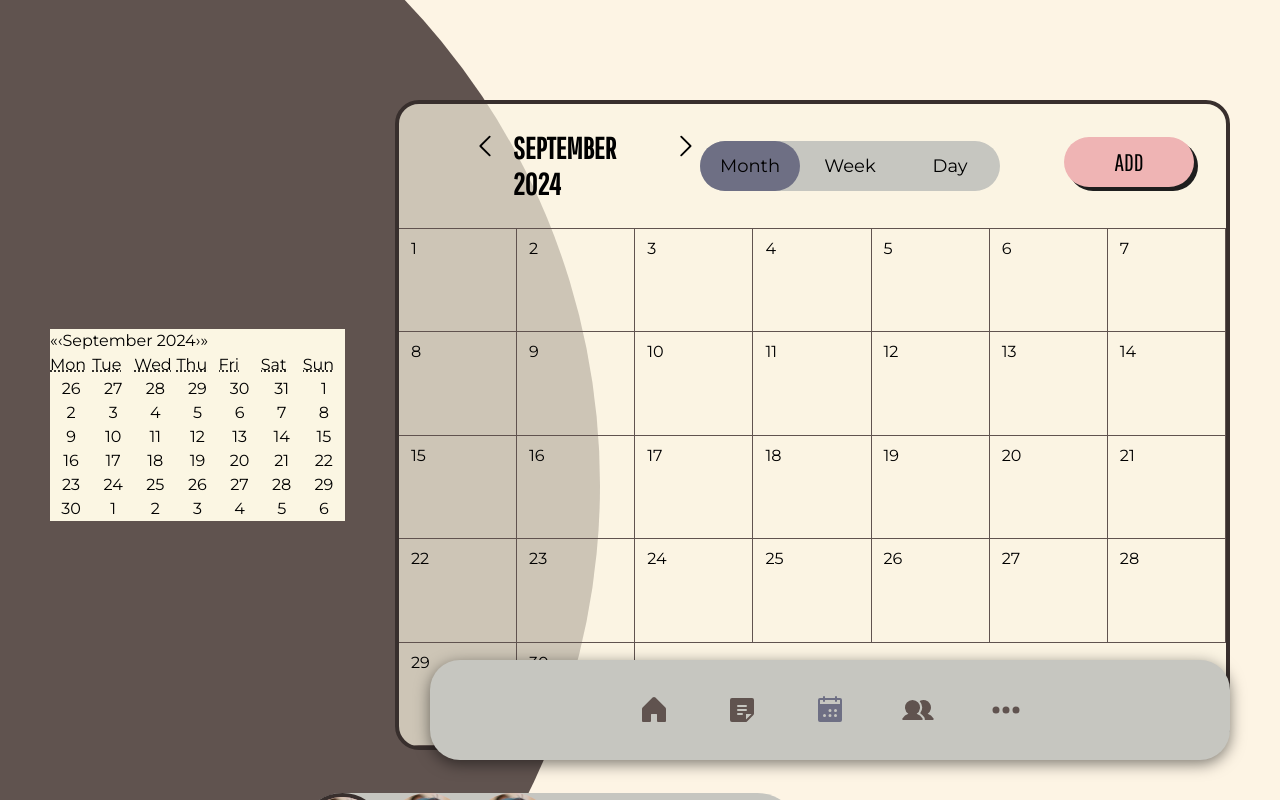
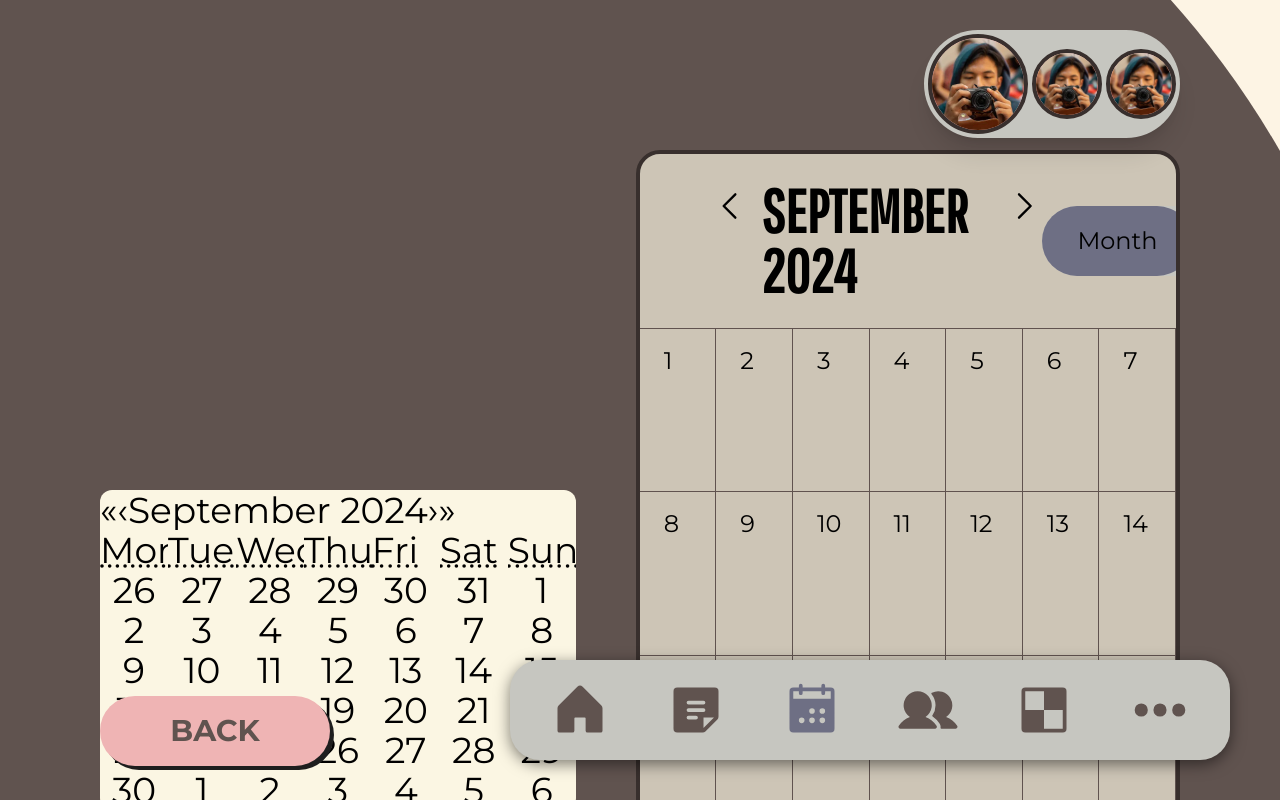
Before and after one commit to koningmalik412/3801-smart-table, a React (Create React App) app: page /calendar in a window 1280 px wide. Built offline with nearby package versions, Linux system fonts and the light colour scheme.

Commit message:
Adjusted consistency and dimensions for homepage, calendar, profiles

```diff
--- a/src/App.js
+++ b/src/App.js
@@ -13,6 +13,7 @@ import {
   CalendarDots,
   Users,
   DotsThreeOutline,
+  Checkerboard,
 } from "@phosphor-icons/react";
 import Community from "./pages/Community";
 
@@ -20,11 +21,12 @@ function App() {
   const location = useLocation();
 
   const navLinks = [
-    { path: "/", icon: <House size={32} weight="fill" /> },
-    { path: "/community", icon: <Note size={32} weight="fill" /> },
-    { path: "/calendar", icon: <CalendarDots size={32} weight="fill" /> },
-    { path: "/profiles", icon: <Users size={32} weight="fill" /> },
-    { path: "/settings", icon: <DotsThreeOutline size={32} weight="fill" /> },
+    { path: "/", icon: <House size={60} weight="fill" /> },
+    { path: "/community", icon: <Note size={60} weight="fill" /> },
+    { path: "/calendar", icon: <CalendarDots size={60} weight="fill" /> },
+    { path: "/profiles", icon: <Users size={60} weight="fill" /> },
+    { path: "/games", icon: <Checkerboard size={60} weight="fill" /> },
+    { path: "/settings", icon: <DotsThreeOutline size={60} weight="fill" /> },
   ];
 
   return (
@@ -43,7 +45,7 @@ function App() {
         <Header navLinks={navLinks} />
       </div>
 
-      {location.pathname === "/" && <Footer />}
+      {/* {location.pathname === "/" && <Footer />} */}
     </div>
   );
 }
--- a/src/index.css
+++ b/src/index.css
@@ -20,3 +20,7 @@ body {
 h1, h2, h3, h4, h5 {
   font-family: "Pathway Gothic One", sans-serif;
 }
+
+h6 {
+  font-family: "Montserrat", sans-serif;
+}
--- a/src/pages/Calendar/index.js
+++ b/src/pages/Calendar/index.js
@@ -20,44 +20,49 @@ const CalendarPage = () => {
 
   return (
     <div className="overflow-hidden w-full h-screen relative">
-      <div className="bg-brown w-[700px] -top-[215px] -left-[100px] h-[1400px] rounded-r-full absolute"></div>
-      <div className="px-[50px] pt-[100px] w-full h-screen">
-        <div className="w-full h-[650px] relative mb-[50px] flex flex-row">
-          <div className="w-[300px] bg-base mr-[50px] my-auto">
-            <Calendar onChange={onChange} value={date} />
+      <div className="bg-brown w-[1500px] -top-[300px] -left-[100px] h-[1800px] rounded-r-full absolute"></div>
+      <div className="px-[100px] pt-[150px] w-full h-screen">
+        <div className="w-full h-[1000px] relative mb-[50px] flex flex-row">
+          <div className="w-[700px] bg-base mr-[60px] my-auto rounded-xl">
+            <Calendar
+              onChange={onChange}
+              value={date}
+              className="text-4xl"
+              style={{ width: '100%', borderRadius: '3rem'}}
+            />
           </div>
           <div className="h-full flex flex-col border-4 border-darkbrown rounded-3xl grow bg-base bg-opacity-70 overflow-hidden">
-            <div className="w-full h-[125px] border-b border-b-brown flex flex-row items-center justify-between px-8">
-              <h2 className="text-3xl font-bold ms-10 flex">
-                <CaretLeft size={32} className="me-3" /> SEPTEMBER 2024{" "}
-                <CaretRight size={32} className="ms-3" />
+            <div className="w-full h-[175px] border-b border-b-brown flex flex-row items-center justify-between px-8">
+              <h2 className="text-6xl font-bold ms-10 flex">
+                <CaretLeft size={50} className="me-3" /> SEPTEMBER 2024{" "}
+                <CaretRight size={50} className="ms-3" />
               </h2>
               <div className="flex flex-row gap-16">
                 <div className="flex">
-                  <div className="bg-gray w-[300px] h-[50px] rounded-full flex flex-row">
-                    <div className="bg-blue w-[100px] h-[50px] rounded-full flex justify-center">
-                      <p className="text-lg my-auto">Month</p>
+                  <div className="bg-gray w-[500px] h-[70px] rounded-full flex flex-row">
+                    <div className="bg-blue w-[150px] h-[70px] rounded-full flex justify-center">
+                      <p className="text-2xl my-auto">Month</p>
                     </div>
-                    <div className=" w-[100px] h-[50px] rounded-full flex justify-center">
-                      <p className="text-lg my-auto">Week</p>
+                    <div className="w-[150px] h-[70px] rounded-full flex justify-center">
+                      <p className="text-2xl my-auto">Week</p>
                     </div>
-                    <div className=" w-[100px] h-[50px] rounded-full flex justify-center">
-                      <p className="text-lg my-auto">Day</p>
+                    <div className="w-[150px] h-[70px] rounded-full flex justify-center">
+                      <p className="text-2xl my-auto">Day</p>
                     </div>
                   </div>
                 </div>
                 <Link to="/" className="relative -top-1">
-                  <div className="bg-pink rounded-full w-[130px] h-[50px] flex justify-center shadow-3xl absolute z-10">
-                    <h3 className="text-2xl my-auto">ADD</h3>
+                  <div className="bg-pink rounded-full w-[250px] h-[70px] flex justify-center shadow-3xl absolute z-10">
+                    <h6 className="text-3xl my-auto font-semibold text-brown">Add an event</h6>
                   </div>
-                  <div className="bg-black rounded-full w-[130px] h-[50px] flex justify-center shadow-3xl relative z-0 top-1 left-1"></div>
+                  <div className="bg-black rounded-full w-[250px] h-[70px] flex justify-center shadow-3xl relative z-0 top-1 left-1"></div>
                 </Link>
               </div>
             </div>
             <div className="flex-1">
               <div className="grid grid-cols-7 grid-rows-5 w-full h-full">
                 {septDays.map((i) => (
-                  <div className="border-b border-r border-brown py-2 px-3">
+                  <div className="border-b border-r border-brown py-4 px-6 text-2xl" key={i}>
                     {i}
                   </div>
                 ))}
@@ -65,37 +70,38 @@ const CalendarPage = () => {
             </div>
           </div>
         </div>
-        <div className="w-full h-[70px] relative flex items-center justify-between">
-          <Link to="/" className="relative -top-1">
-            <div className="bg-pink rounded-full w-[170px] h-[50px] flex justify-center shadow-3xl absolute z-10">
-              <h3 className="text-2xl my-auto">BACK</h3>
-            </div>
-            <div className="bg-black rounded-full w-[170px] h-[50px] flex justify-center shadow-3xl relative z-0 top-1 left-1"></div>
-          </Link>
-          <div className="bg-gray w-[500px] h-[85px] rounded-full flex flex-row">
-            <div className="bg-pink w-[85px] rounded-full border-4 border-darkbrown">
+
+        <div className="absolute top-[30px] right-[100px] rounded-full bg-gray p-1 flex items-center gap-1 shadow-xl">
+          <div className="bg-pink w-[100px] h-[100px] rounded-full border-4 border-darkbrown flex justify-center items-center">
             <img
               src={malikdp}
-                className="object-fill rounded-full"
+              className="object-fill rounded-full w-full h-full"
               alt="Malik DP"
             />
           </div>
-            <div className="bg-pink w-[85px] rounded-full ">
+          <div className="bg-pink w-[70px] h-[70px] rounded-full border-4 border-darkbrown flex justify-center items-center">
             <img
               src={malikdp}
-                className="object-fill rounded-full"
+              className="object-fill rounded-full w-full h-full"
               alt="Malik DP"
             />
           </div>
-            <div className="bg-pink w-[85px] rounded-full ">
+          <div className="bg-pink w-[70px] h-[70px] rounded-full border-4 border-darkbrown flex justify-center items-center">
             <img
               src={malikdp}
-                className="object-fill rounded-full"
+              className="object-fill rounded-full w-full h-full"
               alt="Malik DP"
             />
           </div>
         </div>
-          <div className="bg-gray w-[350px] h-full rounded-full"></div>
+
+        <div className="absolute left-[100px] bottom-[30px]">
+          <Link to="/" className="relative -top-1">
+            <div className="bg-pink rounded-full w-[230px] h-[70px] flex justify-center shadow-3xl absolute z-10">
+              <h6 className="text-3xl my-auto font-semibold text-brown">BACK</h6>
+            </div>
+            <div className="bg-black rounded-full w-[230px] h-[70px] flex justify-center shadow-3xl relative z-0 top-1 left-1"></div>
+          </Link>
         </div>
       </div>
     </div>
--- a/src/pages/Header/index.js
+++ b/src/pages/Header/index.js
@@ -5,7 +5,7 @@ function Header({ navLinks }) {
   const location = useLocation();
 
   return (
-    <div className="pl-[50px] pr-[50px] w-[900px] flex align-items-center justify-end">
+    <div className="pl-[50px] pr-[50px] w-[820px] flex align-items-center justify-end">
       <nav className="bg-gray rounded-[30px] shadow-[0px_4px_15px_rgba(0,0,0,0.5)] px-0 py-4 mt-1 ml-auto w-full h-[100px] flex justify-center align-items-center">
         <div className="flex justify-between items-center">
           <div
--- a/src/pages/Homepage/index.js
+++ b/src/pages/Homepage/index.js
@@ -1,5 +1,12 @@
 import React from "react";
 import { Link } from "react-router-dom";
+import {
+  Note,
+  CalendarDots,
+  Users,
+  DotsThreeOutline,
+  Checkerboard,
+} from "@phosphor-icons/react";
 
 const Homepage = () => {
   return (
@@ -11,64 +18,48 @@ const Homepage = () => {
         <div className="w-4/6 p-4">
           <div className="flex h-[500px] gap-4">
             <Link to="/calendar" className="w-4/6">
-              <div className="h-full p-10 w-full rounded-[30px] shadow-[0px_4px_15px_rgba(0,0,0,0.5)] bg-base">
+              <div className="h-full p-10 w-full rounded-[30px] shadow-[0px_4px_15px_rgba(0,0,0,0.5)] bg-lightblue flex flex-col justify-center items-center">
                 <h3 className="text-9xl text-brown font-bold ml-7 font-pathway">
                   Calendar
                 </h3>
-                {/* <h4 className="text-4xl text-[#7B7E9D] font-bold mb-2 ml-7 italic font-pathway">
-                  Scheduling and Planning
-                </h4> */}
-                {/* <p className="text-xl mt-5 mb-2 pt-4 pr-6 ml-7 text-brown font-montserrat">
-                  Create and manage schedules, and view the latest events on a
-                  timeline. Your family can come together, sit down, and discuss
-                  schedules collaboratively.
-                </p> */}
+                <CalendarDots size={500} weight="fill" style={{ color: '#60534F' }}/>
               </div>
             </Link>
             <Link to="/profiles" className="w-2/6">
-              <div className="h-full p-9 w-full rounded-[30px] shadow-[0px_4px_15px_rgba(0,0,0,0.5)] bg-base">
+              <div className="h-full p-9 w-full rounded-[30px] shadow-[0px_4px_15px_rgba(0,0,0,0.5)] bg-base flex flex-col justify-center items-center">
                 <h3 className="text-9xl text-brown font-bold ml-3 font-pathway">
                   Profiles
                 </h3>
-                <h4 className="text-4xl text-[#7B7E9D] font-bold mb-2 ml-3 italic font-pathway">
-                  Family profiles
-                </h4>
-                {/* <p className="text-sm mt-7 mb-2 ml-3 mr-2 text-brown font-montserrat">
-                  Manage family members and their details, including adding,
-                  editing, and deleting.
-                </p> */}
+                <Users size={300} weight="fill" style={{ color: '#60534F' }}/>
               </div>
             </Link>
           </div>
-          <Link to="/games">
-            <div className="h-[620px] w-full mt-6 p-10 rounded-[30px] shadow-[0px_4px_15px_rgba(0,0,0,0.5)] bg-pink">
-              <h3 className="text-9xl font-bold text-brown ml-7 font-pathway">
-                Games
-              </h3>
-              <h4 className="text-4xl text-[#7B7E9D] font-bold mb-2 italic ml-7 font-pathway">
-                Board games
-              </h4>
-              {/* <p className="text-sm mt-5 mb-2 ml-7 text-brown font-montserrat">
-                Use the table as a space to play board games together.
-              </p> */}
-            </div>
-          </Link>
+          <div className="flex mt-6 gap-4">
+            <Link to="/games" className="w-4/6">
+              <div className="h-[500px] w-full p-10 rounded-[30px] shadow-[0px_4px_15px_rgba(0,0,0,0.5)] bg-pink bg-base flex flex-col justify-center items-center">
+                <h3 className="text-9xl font-bold text-brown ml-7 font-pathway">
+                  Games
+                </h3>
+                <Checkerboard size={500} weight="fill" style={{ color: '#60534F' }}/>
+              </div>
+            </Link>
+            <Link to="/settings" className="w-2/6">
+              <div className="h-[500px] w-full p-10 rounded-[30px] shadow-[0px_4px_15px_rgba(0,0,0,0.5)] bg-base bg-base flex flex-col justify-center items-center">
+                <h3 className="text-9xl font-bold text-brown ml-7 font-pathway">
+                  Settings
+                </h3>
+                <DotsThreeOutline size={500} weight="fill" style={{ color: '#60534F' }}/>
+              </div>
+            </Link>
+          </div>
         </div>
         <div className="w-2/6 p-4">
           <Link to="/community">
-            <div className="h-[1000px] w-full p-10 rounded-[30px] shadow-[0px_4px_15px_rgba(0,0,0,0.5)] bg-yellow">
+            <div className="h-[1000px] w-full p-10 rounded-[30px] shadow-[0px_4px_15px_rgba(0,0,0,0.5)] bg-yellow bg-base flex flex-col justify-center items-center">
               <h3 className="text-9xl font-bold text-brown ml-7 font-pathway">
-                Community Board
+                Event Board
               </h3>
-              <h4 className="text-4xl text-[#7B7E9D] font-bold mb-2 italic ml-7 font-pathway">
-                Event dashboard
-              </h4>
-              {/* <p className="text-sm mb-2 mt-10 pt-4 ml-7 mr-7 text-brown font-montserrat">
-                All important events and dates are posted in the form of
-                post-it-notes, allowing for a quick view of family schedules.
-                The events and dates created can also be added and displayed on
-                the standby screen.
-              </p> */}
+              <Note size={500} weight="fill" style={{ color: '#60534F' }}/>
             </div>
           </Link>
         </div>
--- a/src/pages/Profiles/index.js
+++ b/src/pages/Profiles/index.js
@@ -7,36 +7,36 @@ const Modal = ({ onOpen, onClose }) => {
 
   return (
     <div className="fixed inset-0 z-50 flex items-center justify-center w-full h-screen bg-black bg-opacity-50">
-      <div className="relative p-6 w-full max-w-md bg-base rounded-2xl shadow-xl">
+      <div className="relative p-6 w-full max-w-3xl bg-base rounded-2xl shadow-xl">
 
         <div className="flex justify-between items-center pb-4 border-b">
-          <h3 className="text-2xl font-semibold text-brown">Add Profile</h3>
+          <h6 className="text-5xl my-auto font-semibold text-brown">Add Profile</h6>
 
           <button
             onClick={onClose}
-            className="text-white bg-blue rounded-lg text-sm p-1.5 px-3 ml-auto">
+            className="text-white bg-blue rounded-lg text-2xl p-1.5 px-3 ml-auto">
             x
           </button>
         </div>
 
 
         <div className="mt-4">
-          <p className="text-brown">Add a member to the family profiles</p>
+          <p className="text-brown text-3xl ">Add a member to the family profiles</p>
           <input
             type="text"
             placeholder="Name"
-            className="mt-4 w-full p-2 rounded-xl bg-lightblue"
+            className="mt-4 w-full p-4 rounded-xl bg-lightblue text-3xl"
           />
           <input
             type="text"
             placeholder="Role"
-            className="mt-4 w-full p-2 rounded-xl bg-lightblue"
+            className="mt-4 w-full p-4 rounded-xl bg-lightblue text-3xl"
           />
 
           <input
             type="text"
             placeholder="Age"
-            className="mt-4 w-full p-2 rounded-xl bg-lightblue"
+            className="mt-4 w-full p-4 rounded-xl bg-lightblue text-3xl"
           />
         </div>
 
@@ -44,8 +44,7 @@ const Modal = ({ onOpen, onClose }) => {
         <div className="mt-6 flex justify-end">
           <button
             onClick={onClose}
-            className="px-4 py-2 bg-blue text-base rounded-lg"
-          >
+            className="px-6 py-4 bg-blue text-base rounded-lg text-2xl">
           Save
           </button>
         </div>
@@ -64,21 +63,23 @@ const Profiles = () => {
     <div className="min-h-screen flex flex-col items-center justify-between p-8">
 
     <div className="block w-full p-6 bg-brown border rounded-[30px] shadow flex justify-between items-center">
-      <h5 className="text-8xl font-bold text-[#FBF6E3]">FAMILY PROFILES</h5>
-      <button
-        onClick={openModal}
-        className="bg-pink text-brown px-6 py-3 rounded-full shadow-3xl"
-      >
-        Add Profile
-      </button>
+      <h5 className="text-9xl font-bold text-[#FBF6E3]">FAMILY PROFILES</h5>
+
+      <div className="relative -top-1 cursor-pointer" onClick={openModal}>
+      <div className="bg-pink rounded-full w-[250px] h-[70px] flex justify-center shadow-3xl absolute z-10">
+        <h6 className="text-3xl my-auto font-semibold text-brown">Add Profile</h6>
+      </div>
+      <div className="bg-black rounded-full w-[250px] h-[70px] flex justify-center shadow-3xl relative z-0 top-1 left-1"></div>
+    </div>
+
     </div>
 
 
-      <div className="w-full h-auto mt-6 p-8 border-4 border-brown rounded-3xl bg-lightblue flex flex-col items-center">
+      <div className="w-full min-h-[900px] mt-6 p-8 border-4 border-brown rounded-3xl bg-lightblue flex flex-col items-center">
 
         <div className="flex gap-10 justify-center items-center w-full">
 
-          <div className="h-80 p-10 w-full rounded-3xl shadow-[0px_4px_15px_rgba(0,0,0,0.5)] bg-base">
+          <div className="h-90 p-10 w-full rounded-3xl shadow-[0px_4px_15px_rgba(0,0,0,0.5)] bg-base">
 
             <div className="flex flex-col items-center pb-10">
               <img
@@ -86,20 +87,20 @@ const Profiles = () => {
                 src=""
                 alt="Member 1"
               />
-              <h5 className="mb-1 text-2xl text-blue">
+              <h5 className="mb-1 text-6xl text-blue">
                 Water Melon
               </h5>
-              <span className="text-sm text-brown">Daughter</span>
+              <span className="text-2xl text-brown">Daughter</span>
               <div className="mt-4">
-                <p className="text-sm font-medium text-center text-brown">
+                <p className="text-xl font-medium text-center text-brown">
                   Details (age/hobby,etc.?)
                 </p>
 
-                <div className="flex justify-center space-x-4 mt-4">
-                <button className="px-4 py-2 bg-blue text-base rounded-lg">
+                <div className="flex justify-center space-x-5 mt-4">
+                <button className="px-9 py-4 bg-blue text-base rounded-lg text-xl">
                   Edit
                 </button>
-                <button className="px-4 py-2 bg-blue text-base rounded-lg">
+                <button className="px-9 py-4 bg-blue text-base rounded-lg text-xl">
                   Delete
                 </button>
               </div>
@@ -109,27 +110,27 @@ const Profiles = () => {
           </div>
 
 
-        <div className="h-80 p-10 w-full rounded-3xl shadow-[0px_4px_15px_rgba(0,0,0,0.5)] bg-base">
+        <div className="p-10 w-full rounded-3xl shadow-[0px_4px_15px_rgba(0,0,0,0.5)] bg-base">
           <div className="flex flex-col items-center pb-10">
             <img
               className="w-24 h-24 mb-3 rounded-full shadow-lg"
               src=""
               alt="Member 2"
             />
-            <h5 className="mb-1 text-2xl text-blue">
+            <h5 className="mb-1 text-6xl text-blue">
               Melon Water
             </h5>
-            <span className="text-sm text-brown">Dad</span>
+            <span className="text-2xl text-brown">Dad</span>
             <div className="mt-4">
-              <p className="text-sm font-medium text-center text-brown">
+              <p className="text-xl font-medium text-center text-brown">
                 Details (age/hobby,etc.?)
               </p>
             </div>
             <div className="flex justify-center space-x-4 mt-4">
-              <button className="px-4 py-2 bg-blue text-base rounded-lg">
+              <button className="px-9 py-4 bg-blue text-base rounded-lg text-xl">
                 Edit
               </button>
-              <button className="px-4 py-2 bg-blue text-base rounded-lg">
+              <button className="px-9 py-4 bg-blue text-base rounded-lg text-xl">
                 Delete
               </button>
             </div>
@@ -139,13 +140,15 @@ const Profiles = () => {
         </div>
       </div>
 
-      <div className="flex justify-start w-full">
-        <Link to="/calendar">
-          <button className="bg-pink text-brown px-6 py-3 rounded-full">
-            BACK
-          </button>
-        </Link>
-      </div>
+    <div className="flex justify-start w-full">
+      <Link to="/calendar" className="relative -top-1">
+        <div className="bg-pink rounded-full w-[250px] h-[70px] flex justify-center shadow-3xl absolute z-10">
+          <h6 className="text-3xl my-auto font-semibold text-brown">BACK</h6>
+        </div>
+        <div className="bg-black rounded-full w-[250px] h-[70px] flex justify-center shadow-3xl relative z-0 top-1 left-1"></div>
+      </Link>
+    </div>
+
 
 
 
```
Also changed, not shown: tailwind.config.js (+1 -10 lines). Lines whose indentation alone changed are shown as unchanged.
